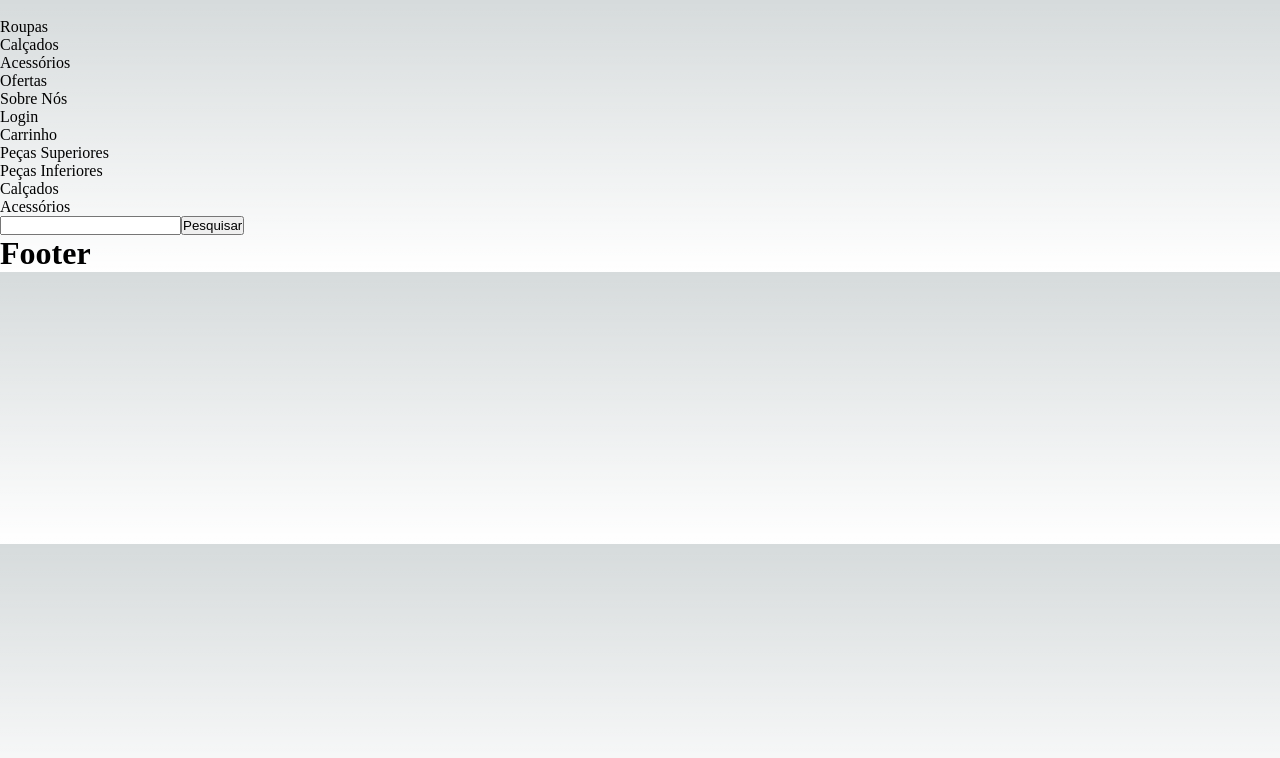
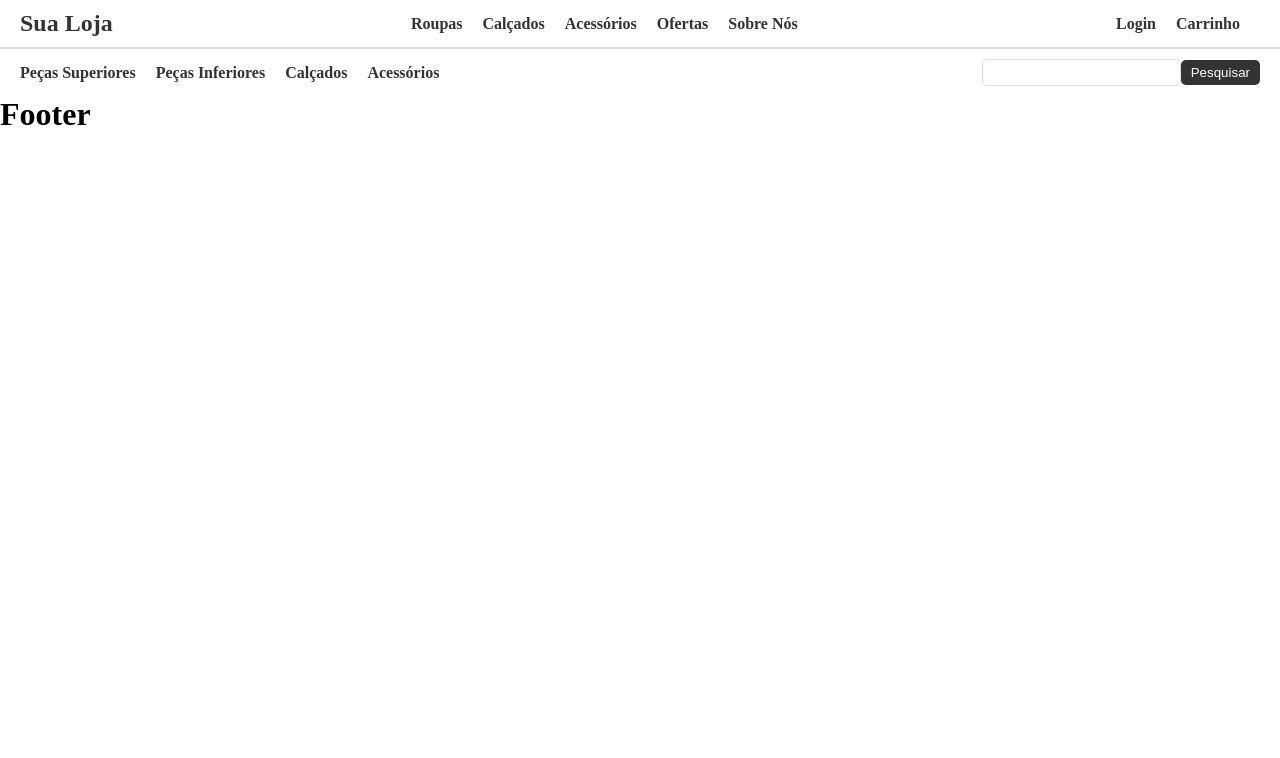
Before and after one commit to gabrielestefono/nickstore, a Next.js app: page / in a window 1280 px wide. Shown: the top 758 px of the page. Built offline with nearby package versions, Linux system fonts and the light colour scheme.

Commit message:
Finalizando header

```diff
--- a/components/layout/Header.jsx
+++ b/components/layout/Header.jsx
@@ -1,10 +1,10 @@
+import styles from './Header.module.scss';
+
 export default function Header(){
     return (
-        <>
+        <div className={styles.header}>
             <div>
-            <div>
-                <img src="" alt="" />
-            </div>
+                <a href="#">Sua Loja</a>
                 <ul>
                     <li><a href="">Roupas</a></li>
                     <li><a href="">Calçados</a></li>
@@ -31,6 +31,6 @@ export default function Header(){
                     <button type="submit">Pesquisar</button>
                 </div>
             </nav>
-        </>
+        </div>
     );
 }
--- /dev/null
+++ b/components/layout/Header.module.scss
@@ -0,0 +1,97 @@
+.header{
+    width: 100vw;
+
+    > div {
+        background-color: #fff;
+        border-bottom: 1px solid #ddd;
+        display: flex;
+        justify-content: space-between;
+        align-items: center;
+        padding: 10px 20px;
+
+        > a{
+            font-size: 24px;
+            font-weight: bold;
+            color: #333;
+            text-decoration: none;
+        }
+
+        > ul{
+            display: flex;
+            list-style: none;
+
+            > li{
+                margin-right: 20px;
+
+                > a{
+                    text-decoration: none;
+                    color: #333;
+                    font-weight: bold;
+                }
+            }
+        }
+
+        > div{
+
+            > ul{
+                display: flex;
+                list-style: none;
+
+                > li{
+                    margin-right: 20px;
+
+                    > a{
+                        text-decoration: none;
+                        color: #333;
+                        font-weight: bold;
+                    }
+                }
+            }
+        }
+    }
+
+    > nav{
+        background-color: #fff;
+        border-top: 1px solid #ddd;
+        color: #333;
+        display: flex;
+        justify-content: space-between;
+        align-items: center;
+        padding: 10px 20px;
+
+        > ul{
+            list-style: none;
+            display: flex;
+
+            > li{
+                margin-right: 20px;
+
+                > a{
+                    text-decoration: none;
+                    color: #333;
+                    font-weight: bold;
+                }
+            }
+        }
+
+        > div{
+            display: flex;
+            align-items: center;
+
+            > input{
+                border: 1px solid #ddd;
+                padding: 5px 10px;
+                border-radius: 5px;
+            }
+
+            > button{
+                background-color: #333;
+                color: #fff;
+                border: none;
+                padding: 5px 10px;
+                border-radius: 5px;
+                cursor: pointer;
+            }
+        }
+    }
+}
--- a/styles/globals.scss
+++ b/styles/globals.scss
@@ -1,107 +1,5 @@
-:root {
-  --max-width: 1100px;
-  --border-radius: 12px;
-  --font-mono: ui-monospace, Menlo, Monaco, 'Cascadia Mono', 'Segoe UI Mono',
-    'Roboto Mono', 'Oxygen Mono', 'Ubuntu Monospace', 'Source Code Pro',
-    'Fira Mono', 'Droid Sans Mono', 'Courier New', monospace;
-
-  --foreground-rgb: 0, 0, 0;
-  --background-start-rgb: 214, 219, 220;
-  --background-end-rgb: 255, 255, 255;
-
-  --primary-glow: conic-gradient(
-    from 180deg at 50% 50%,
-    #16abff33 0deg,
-    #0885ff33 55deg,
-    #54d6ff33 120deg,
-    #0071ff33 160deg,
-    transparent 360deg
-  );
-  --secondary-glow: radial-gradient(
-    rgba(255, 255, 255, 1),
-    rgba(255, 255, 255, 0)
-  );
-
-  --tile-start-rgb: 239, 245, 249;
-  --tile-end-rgb: 228, 232, 233;
-  --tile-border: conic-gradient(
-    #00000080,
-    #00000040,
-    #00000030,
-    #00000020,
-    #00000010,
-    #00000010,
-    #00000080
-  );
-
-  --callout-rgb: 238, 240, 241;
-  --callout-border-rgb: 172, 175, 176;
-  --card-rgb: 180, 185, 188;
-  --card-border-rgb: 131, 134, 135;
+* {
+    box-sizing: border-box;
+    margin: 0;
+    padding: 0;
 }
-
-@media (prefers-color-scheme: dark) {
-  :root {
-    --foreground-rgb: 255, 255, 255;
-    --background-start-rgb: 0, 0, 0;
-    --background-end-rgb: 0, 0, 0;
-
-    --primary-glow: radial-gradient(rgba(1, 65, 255, 0.4), rgba(1, 65, 255, 0));
-    --secondary-glow: linear-gradient(
-      to bottom right,
-      rgba(1, 65, 255, 0),
-      rgba(1, 65, 255, 0),
-      rgba(1, 65, 255, 0.3)
-    );
-
-    --tile-start-rgb: 2, 13, 46;
-    --tile-end-rgb: 2, 5, 19;
-    --tile-border: conic-gradient(
-      #ffffff80,
-      #ffffff40,
-      #ffffff30,
-      #ffffff20,
-      #ffffff10,
-      #ffffff10,
-      #ffffff80
-    );
-
-    --callout-rgb: 20, 20, 20;
-    --callout-border-rgb: 108, 108, 108;
-    --card-rgb: 100, 100, 100;
-    --card-border-rgb: 200, 200, 200;
-  }
-}
-
-* {
-  box-sizing: border-box;
-  padding: 0;
-  margin: 0;
-}
-
-html,
-body {
-  max-width: 100vw;
-  overflow-x: hidden;
-}
-
-body {
-  color: rgb(var(--foreground-rgb));
-  background: linear-gradient(
-      to bottom,
-      transparent,
-      rgb(var(--background-end-rgb))
-    )
-    rgb(var(--background-start-rgb));
-}
-
-a {
-  color: inherit;
-  text-decoration: none;
-}
-
-@media (prefers-color-scheme: dark) {
-  html {
-    color-scheme: dark;
-  }
-}
```
Lines whose indentation alone changed are shown as unchanged.
